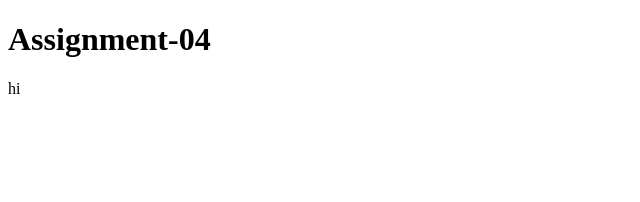
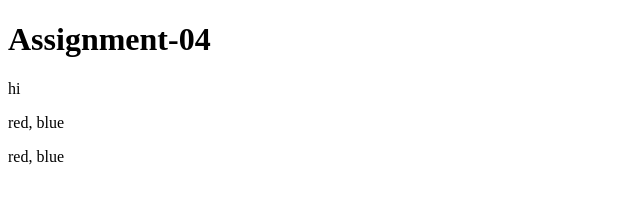
Before and after one commit to Rashmi-kumari5/ASSIGNMENT-04, a plain HTML site: page index.html in a window 1280 px wide. Shown: the whole page, without its empty margins (0-640 px from the left). Drawn offline with Linux system fonts and the light colour scheme.

Commit message:
new branch

```diff
--- a/index.html
+++ b/index.html
@@ -10,5 +10,8 @@
     <p>
         hi
     </p>
+    <p>red, blue</p>
+
+    <p>red, blue</p>
 </body>
 </html>
```
